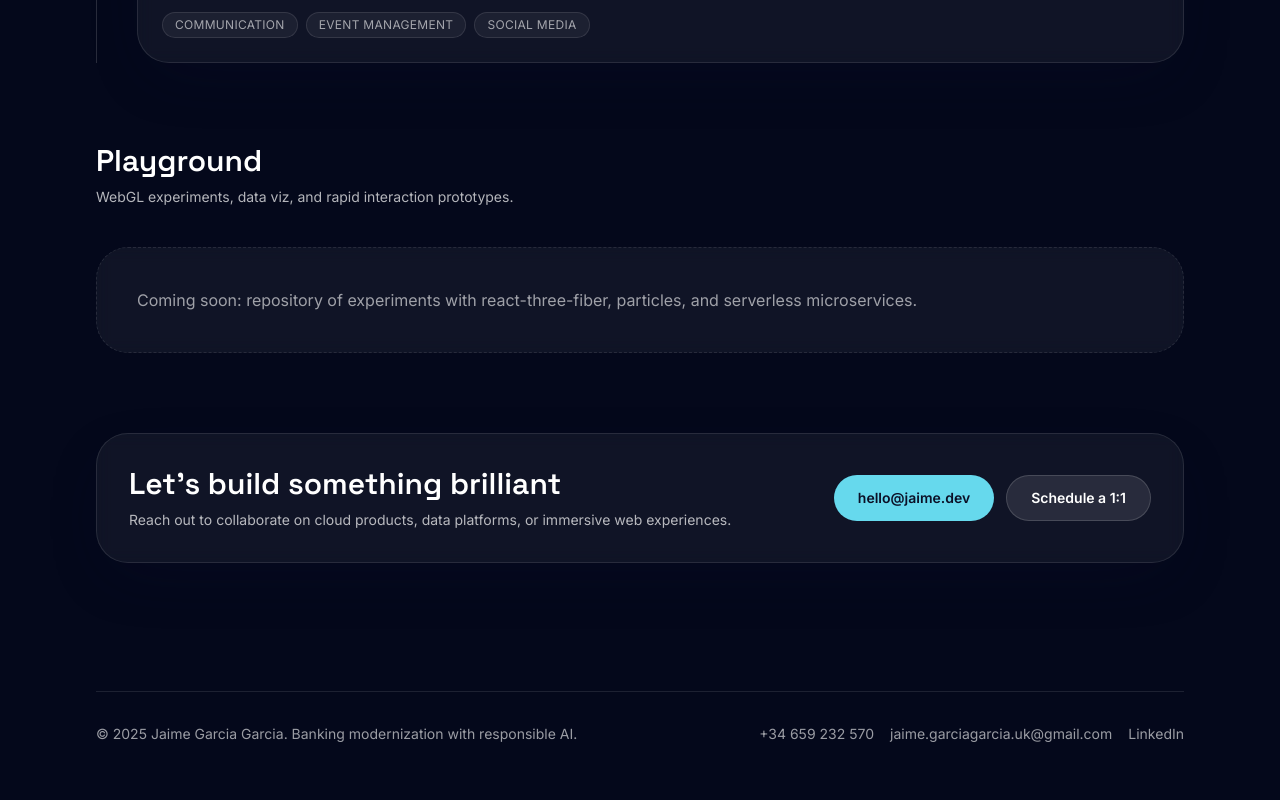
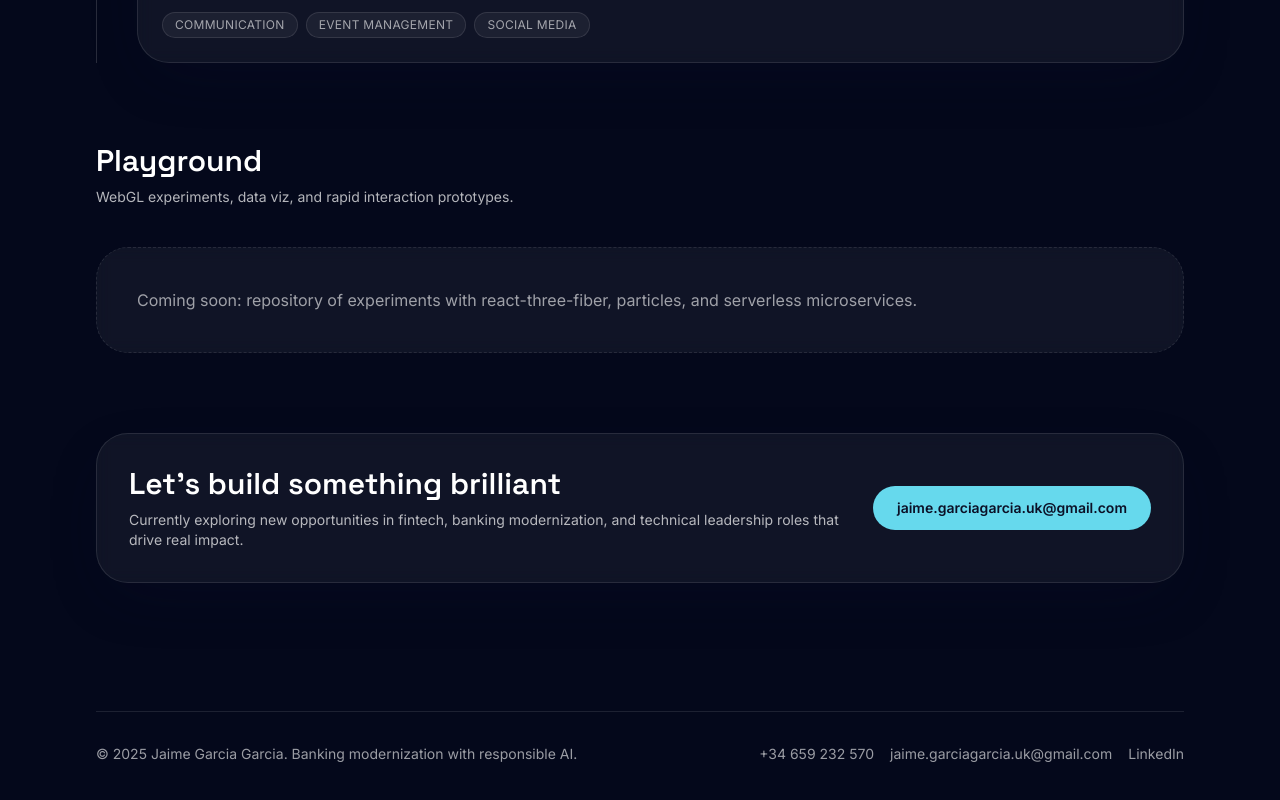
Before and after one commit to jagarcig-ntt/portafolio-jagarcig, a Next.js app in the folder apps/web/: page / in a window 1280 px wide. Shown: the part 4457-5257 px from the top of the page. Built offline with nearby package versions, Linux system fonts and the light colour scheme.

Commit message:
feat: update contact message for job search focus

```diff
--- a/apps/web/src/app/page.tsx
+++ b/apps/web/src/app/page.tsx
@@ -178,21 +178,15 @@ export default function HomePage() {
               Let's build something brilliant
             </h2>
             <p className="text-sm text-white/70">
-              Reach out to collaborate on cloud products, data platforms, or immersive web experiences.
+              Currently exploring new opportunities in fintech, banking modernization, and technical leadership roles that drive real impact.
             </p>
           </div>
           <div className="flex flex-col gap-3 md:flex-row">
             <a
-              href="mailto:hello@jaime.dev"
+              href="mailto:jaime.garciagarcia.uk@gmail.com"
               className="inline-flex items-center justify-center rounded-full bg-accent-mint px-6 py-3 text-sm font-semibold text-cloud-deep transition hover:bg-accent-mint/90 focus-visible:outline-none focus-visible:ring-2 focus-visible:ring-accent-mint"
             >
-              hello@jaime.dev
-            </a>
-            <a
-              href="https://cal.com/jaime"
-              className="inline-flex items-center justify-center rounded-full border border-white/15 bg-white/10 px-6 py-3 text-sm font-semibold text-white transition hover:border-accent-mint focus-visible:outline-none focus-visible:ring-2 focus-visible:ring-accent-mint"
-            >
-              Schedule a 1:1
+              jaime.garciagarcia.uk@gmail.com
             </a>
           </div>
         </div>
```
